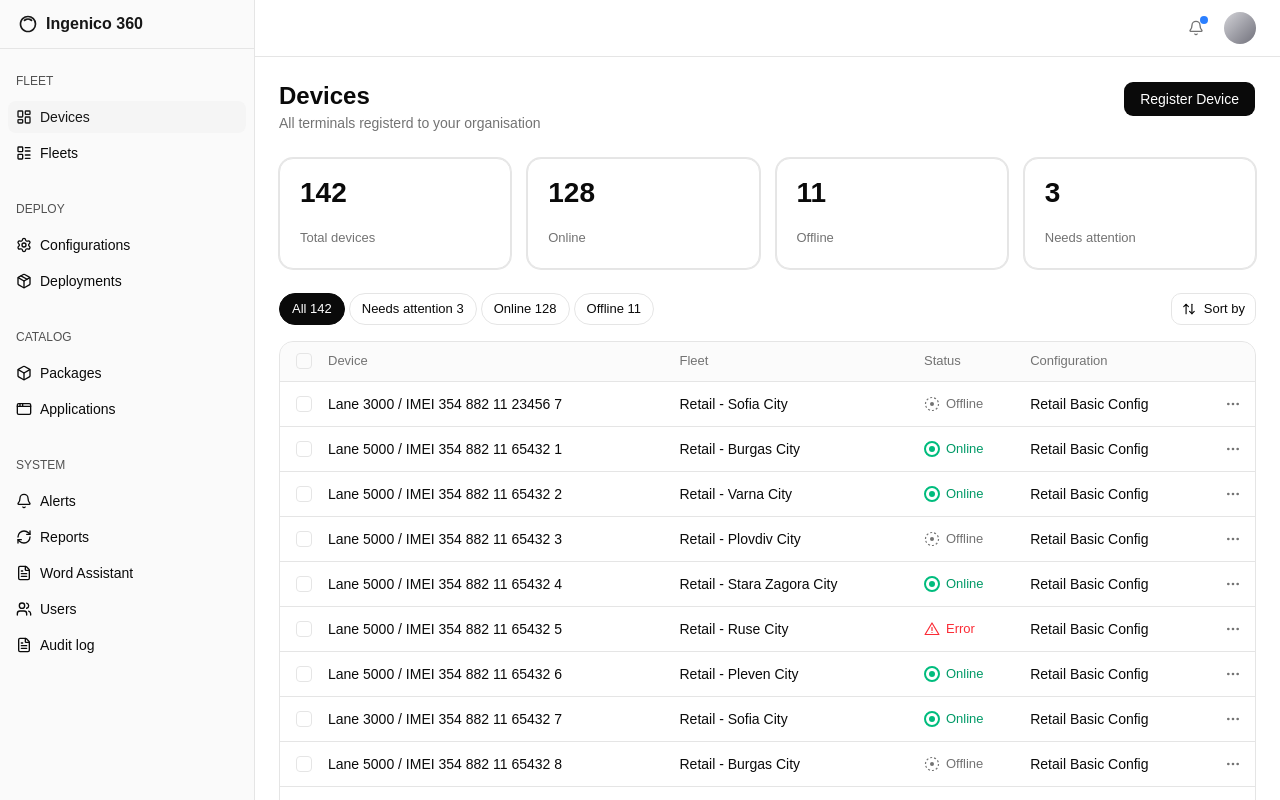
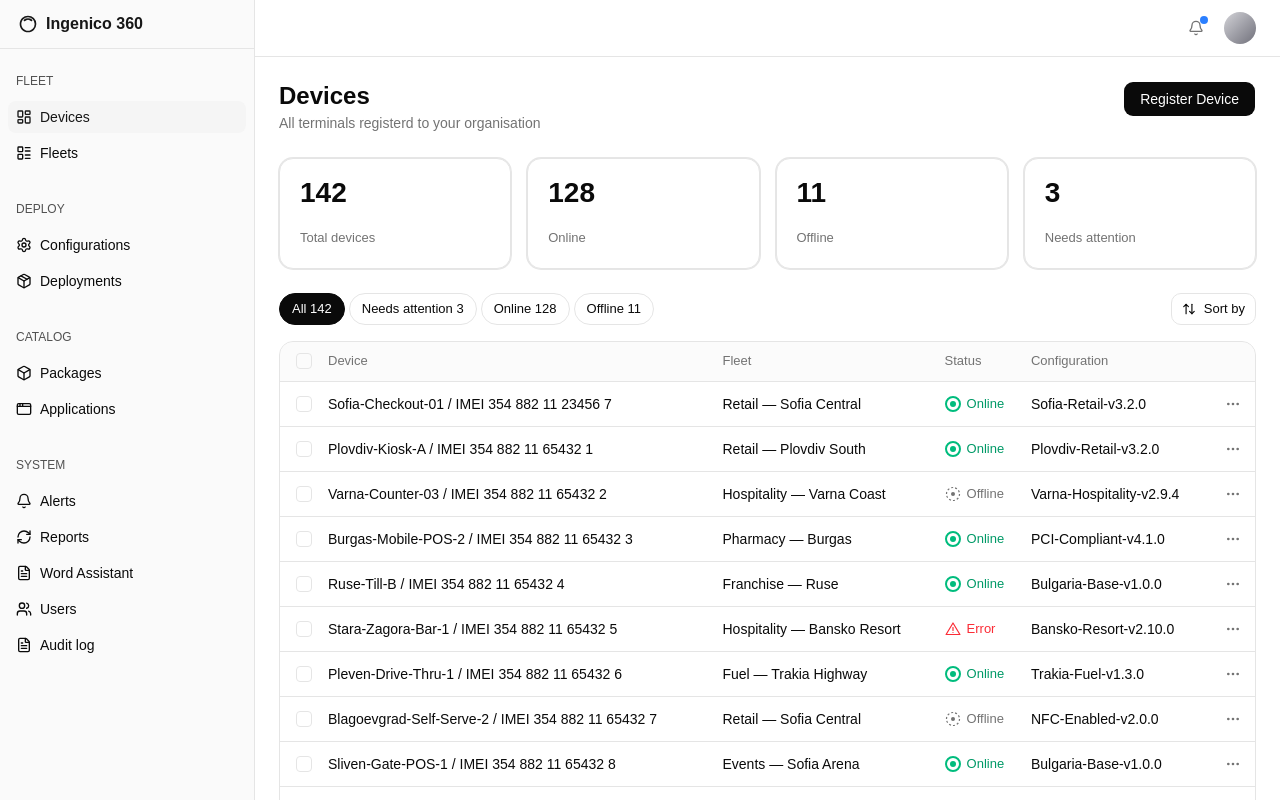
Before and after one commit to vasilspirovdesign-collab/ingenico, a React (Vite) app: page / in a window 1280 px wide. Built offline with nearby package versions, Linux system fonts and the light colour scheme.

Commit message:
Update mock data with real Bulgarian device, fleet and configuration names
Co-Authored-By: Claude Sonnet 4.6 <noreply@anthropic.com>

```diff
--- a/src/data/configurations.js
+++ b/src/data/configurations.js
@@ -1,14 +1,14 @@
 export const CONFIGURATIONS = [
-  { id: 1,  name: 'Banking-Sofia-v4.2.0',  fleet: 'Banking - Sofia City',   status: 'Offline', os: '8.4.2' },
-  { id: 2,  name: 'Banking-Varna-v4.2.0',  fleet: 'Banking - Varna City',   status: 'Online',  os: '8.4.3' },
-  { id: 3,  name: 'Banking-Burgas-v4.2.0', fleet: 'Banking - Burgas City',  status: 'Online',  os: '8.4.4' },
-  { id: 4,  name: 'Banking-Plovdiv-v4.2.0',fleet: 'Banking - Plovdiv City', status: 'Offline', os: '8.4.5' },
-  { id: 5,  name: 'Retail-Sofia-v3.1.3',   fleet: 'Retail - Sofia City',    status: 'Online',  os: '8.4.5' },
-  { id: 6,  name: 'Retail-Sofia-v3.1.3',   fleet: 'Retail - Sofia City',    status: 'Error',   os: '8.4.5' },
-  { id: 7,  name: 'Retail-Sofia-v3.1.0',   fleet: 'Retail - Sofia City',    status: 'Online',  os: '8.4.5' },
-  { id: 8,  name: 'Retail-Varna-v3.1.0',   fleet: 'Retail - Varna City',    status: 'Online',  os: '8.4.5' },
-  { id: 9,  name: 'Retail-Burgas-v3.0.1',  fleet: 'Retail - Burgas City',   status: 'Offline', os: '8.4.3' },
-  { id: 10, name: 'Staging-v1.0.0',         fleet: 'Staging',                status: 'Offline', os: '8.5.0' },
+  { id: 1,  name: 'Sofia-Retail-v3.2.0',     fleet: 'Retail — Sofia Central',      status: 'Online',  os: '9.1.2' },
+  { id: 2,  name: 'Plovdiv-Retail-v3.2.0',   fleet: 'Retail — Plovdiv South',      status: 'Online',  os: '9.1.2' },
+  { id: 3,  name: 'Varna-Hospitality-v2.9.4', fleet: 'Hospitality — Varna Coast',  status: 'Offline', os: '8.4.5' },
+  { id: 4,  name: 'Bansko-Resort-v2.10.0',   fleet: 'Hospitality — Bansko Resort', status: 'Offline', os: '8.4.8' },
+  { id: 5,  name: 'Bulgaria-Base-v1.0.0',    fleet: 'All fleets',                  status: 'Online',  os: '9.0.0' },
+  { id: 6,  name: 'PCI-Compliant-v4.1.0',    fleet: 'Retail + Pharmacy',           status: 'Online',  os: '9.1.2' },
+  { id: 7,  name: 'NFC-Enabled-v2.0.0',      fleet: 'Sofia + Varna',               status: 'Error',   os: '9.1.0' },
+  { id: 8,  name: 'Trakia-Fuel-v1.3.0',      fleet: 'Fuel — Trakia Highway',       status: 'Online',  os: '8.4.5' },
+  { id: 9,  name: 'Staging-Sofia-v0.9.0',    fleet: 'Staging — Sofia Lab',         status: 'Offline', os: '9.2.0' },
+  { id: 10, name: 'Legacy-Support-v2.1.0',   fleet: 'Older hardware cohorts',      status: 'Offline', os: '7.8.3' },
 ]
 
 export const CONFIG_STATS = [
--- a/src/data/devices.js
+++ b/src/data/devices.js
@@ -1,19 +1,19 @@
 export const DEVICES = [
-  { id: 1, name: 'Lane 3000', imei: '354 882 11 23456 7', fleet: 'Retail - Sofia City',      status: 'Offline',  config: 'Retail Basic Config' },
-  { id: 2, name: 'Lane 5000', imei: '354 882 11 65432 1', fleet: 'Retail - Burgas City',     status: 'Online',   config: 'Retail Basic Config' },
-  { id: 3, name: 'Lane 5000', imei: '354 882 11 65432 2', fleet: 'Retail - Varna City',      status: 'Online',   config: 'Retail Basic Config' },
-  { id: 4, name: 'Lane 5000', imei: '354 882 11 65432 3', fleet: 'Retail - Plovdiv City',    status: 'Offline',  config: 'Retail Basic Config' },
-  { id: 5, name: 'Lane 5000', imei: '354 882 11 65432 4', fleet: 'Retail - Stara Zagora City', status: 'Online', config: 'Retail Basic Config' },
-  { id: 6, name: 'Lane 5000', imei: '354 882 11 65432 5', fleet: 'Retail - Ruse City',       status: 'Error',    config: 'Retail Basic Config' },
-  { id: 7, name: 'Lane 5000', imei: '354 882 11 65432 6', fleet: 'Retail - Pleven City',     status: 'Online',   config: 'Retail Basic Config' },
-  { id: 8, name: 'Lane 3000', imei: '354 882 11 65432 7', fleet: 'Retail - Sofia City',      status: 'Online',   config: 'Retail Basic Config' },
-  { id: 9, name: 'Lane 5000', imei: '354 882 11 65432 8', fleet: 'Retail - Burgas City',     status: 'Offline',  config: 'Retail Basic Config' },
-  { id: 10, name: 'Lane 7000', imei: '354 882 11 65432 9', fleet: 'Retail - Varna City',     status: 'Online',   config: 'Retail Basic Config' },
+  { id: 1,  name: 'Sofia-Checkout-01',      imei: '354 882 11 23456 7', fleet: 'Retail — Sofia Central',      status: 'Online',  config: 'Sofia-Retail-v3.2.0'    },
+  { id: 2,  name: 'Plovdiv-Kiosk-A',        imei: '354 882 11 65432 1', fleet: 'Retail — Plovdiv South',      status: 'Online',  config: 'Plovdiv-Retail-v3.2.0'  },
+  { id: 3,  name: 'Varna-Counter-03',       imei: '354 882 11 65432 2', fleet: 'Hospitality — Varna Coast',   status: 'Offline', config: 'Varna-Hospitality-v2.9.4'},
+  { id: 4,  name: 'Burgas-Mobile-POS-2',    imei: '354 882 11 65432 3', fleet: 'Pharmacy — Burgas',           status: 'Online',  config: 'PCI-Compliant-v4.1.0'   },
+  { id: 5,  name: 'Ruse-Till-B',            imei: '354 882 11 65432 4', fleet: 'Franchise — Ruse',            status: 'Online',  config: 'Bulgaria-Base-v1.0.0'   },
+  { id: 6,  name: 'Stara-Zagora-Bar-1',     imei: '354 882 11 65432 5', fleet: 'Hospitality — Bansko Resort', status: 'Error',   config: 'Bansko-Resort-v2.10.0'  },
+  { id: 7,  name: 'Pleven-Drive-Thru-1',    imei: '354 882 11 65432 6', fleet: 'Fuel — Trakia Highway',       status: 'Online',  config: 'Trakia-Fuel-v1.3.0'     },
+  { id: 8,  name: 'Blagoevgrad-Self-Serve-2',imei: '354 882 11 65432 7',fleet: 'Retail — Sofia Central',      status: 'Offline', config: 'NFC-Enabled-v2.0.0'     },
+  { id: 9,  name: 'Sliven-Gate-POS-1',      imei: '354 882 11 65432 8', fleet: 'Events — Sofia Arena',        status: 'Online',  config: 'Bulgaria-Base-v1.0.0'   },
+  { id: 10, name: 'Dobrich-Pharmacy-01',    imei: '354 882 11 65432 9', fleet: 'Pharmacy — Burgas',           status: 'Offline', config: 'PCI-Compliant-v4.1.0'   },
 ]
 
 export const STATS = [
-  { label: 'Total devices',    value: 142 },
-  { label: 'Online',           value: 128 },
-  { label: 'Offline',          value: 11  },
-  { label: 'Needs attention',  value: 3   },
+  { label: 'Total devices',   value: 142 },
+  { label: 'Online',          value: 128 },
+  { label: 'Offline',         value: 11  },
+  { label: 'Needs attention', value: 3   },
 ]
--- a/src/pages/RegisterDevicePage.jsx
+++ b/src/pages/RegisterDevicePage.jsx
@@ -10,16 +10,25 @@ const STEPS = ['Identify device', 'Assign to fleet', 'Apply configuration']
 const MODELS = ['Lane 3000', 'Lane 5000', 'Lane 7000', 'Move 5000']
 
 const CONFIGS = [
-  { id: 1, name: 'Banking-Sofia-v4.2.0', active: false },
-  { id: 2, name: 'Banking-Sofia-v4.1.3', active: false },
-  { id: 3, name: 'Retail-Sofia-v3.1.3',  active: true  },
-  { id: 4, name: 'Retail-Sofia-v3.1.0',  active: false },
+  { id: 1, name: 'Sofia-Retail-v3.2.0',      active: true  },
+  { id: 2, name: 'Plovdiv-Retail-v3.2.0',    active: false },
+  { id: 3, name: 'Varna-Hospitality-v2.9.4', active: false },
+  { id: 4, name: 'PCI-Compliant-v4.1.0',     active: false },
+  { id: 5, name: 'Bulgaria-Base-v1.0.0',     active: false },
+  { id: 6, name: 'NFC-Enabled-v2.0.0',       active: false },
 ]
 
 const FLEETS = [
-  { id: 1, name: 'Retail - Sofia City',  devices: 42, config: 'Config v3.1.0', status: 'Active' },
-  { id: 2, name: 'Banking - Bulgaria',   devices: 6,  config: null,            status: null     },
-  { id: 3, name: 'Staging',              devices: 6,  config: null,            status: null     },
+  { id: 1,  name: 'Retail — Sofia Central',      devices: 42, config: 'Sofia-Retail-v3.2.0',      status: 'Active' },
+  { id: 2,  name: 'Retail — Plovdiv South',      devices: 28, config: 'Plovdiv-Retail-v3.2.0',    status: 'Active' },
+  { id: 3,  name: 'Hospitality — Varna Coast',   devices: 15, config: 'Varna-Hospitality-v2.9.4', status: 'Active' },
+  { id: 4,  name: 'Hospitality — Bansko Resort', devices: 8,  config: 'Bansko-Resort-v2.10.0',    status: 'Active' },
+  { id: 5,  name: 'Pharmacy — Burgas',           devices: 6,  config: null,                       status: null     },
+  { id: 6,  name: 'Fuel — Trakia Highway',       devices: 12, config: 'Trakia-Fuel-v1.3.0',       status: 'Active' },
+  { id: 7,  name: 'Franchise — Ruse',            devices: 9,  config: null,                       status: null     },
+  { id: 8,  name: 'Events — Sofia Arena',        devices: 20, config: 'Bulgaria-Base-v1.0.0',     status: 'Active' },
+  { id: 9,  name: 'Staging — Sofia Lab',         devices: 6,  config: null,                       status: null     },
+  { id: 10, name: 'QA — Plovdiv Office',         devices: 4,  config: null,                       status: null     },
 ]
 
 function Stepper({ current, onStepClick }) {
```
